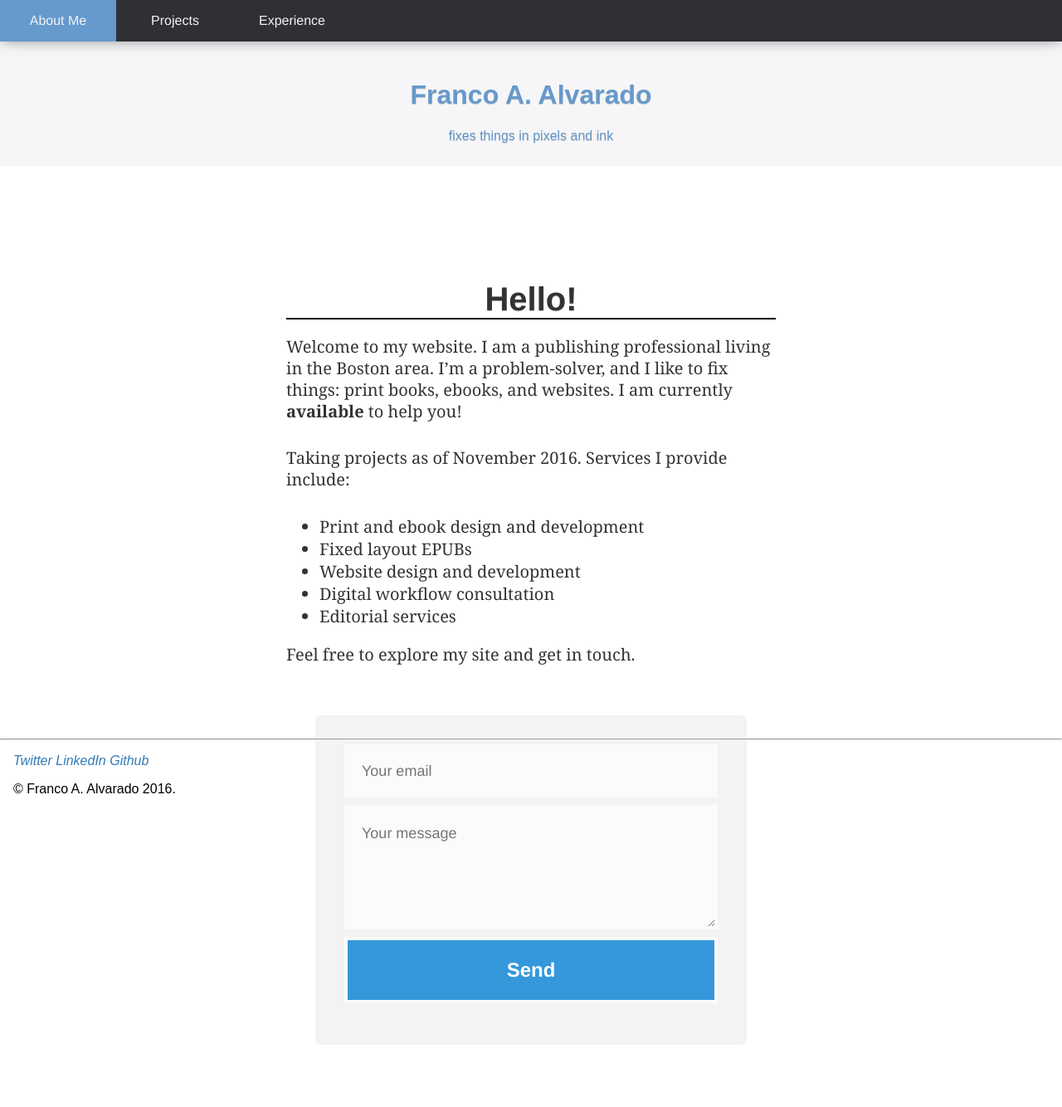
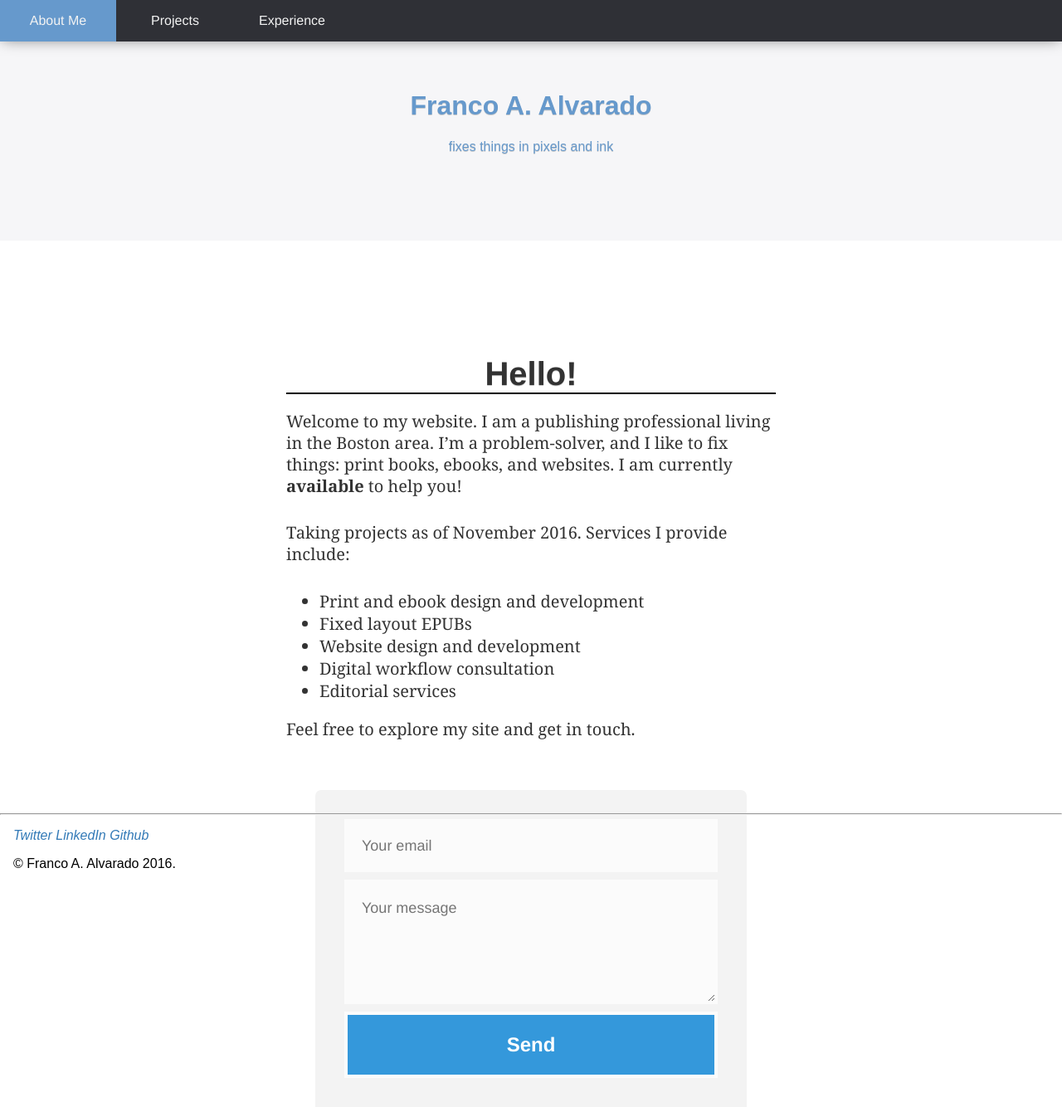
Before and after one commit to francopub/francopub.github.io, a Jekyll site: the page built from index.html, in a window 1280 px wide and 1349 px high. Shown: the top 1334 px of the window at 83% size. Built offline with Jekyll 4.4.1, drawn with Linux system fonts in a browser that asks for light colours.

Commit message:
Updated _header.scss

```diff
--- a/_sass/_header.scss
+++ b/_sass/_header.scss
@@ -1,16 +1,13 @@
 header.site-header 	{
-	/*position: fixed; */
   	width: 100%;
-  	/*top: 0;*/
-	padding-top: 75px;
 	display: block;
+    padding: 5.5em 0;
 	text-align: center;
 	text-indent: 0;
 	text-shadow: $shadow;
 	box-sizing: border-box;
 	color: $primary-color;
 	margin: 0;
-	height:200px;
 	background-color: $bg-color;
 
 	h1 {
```
